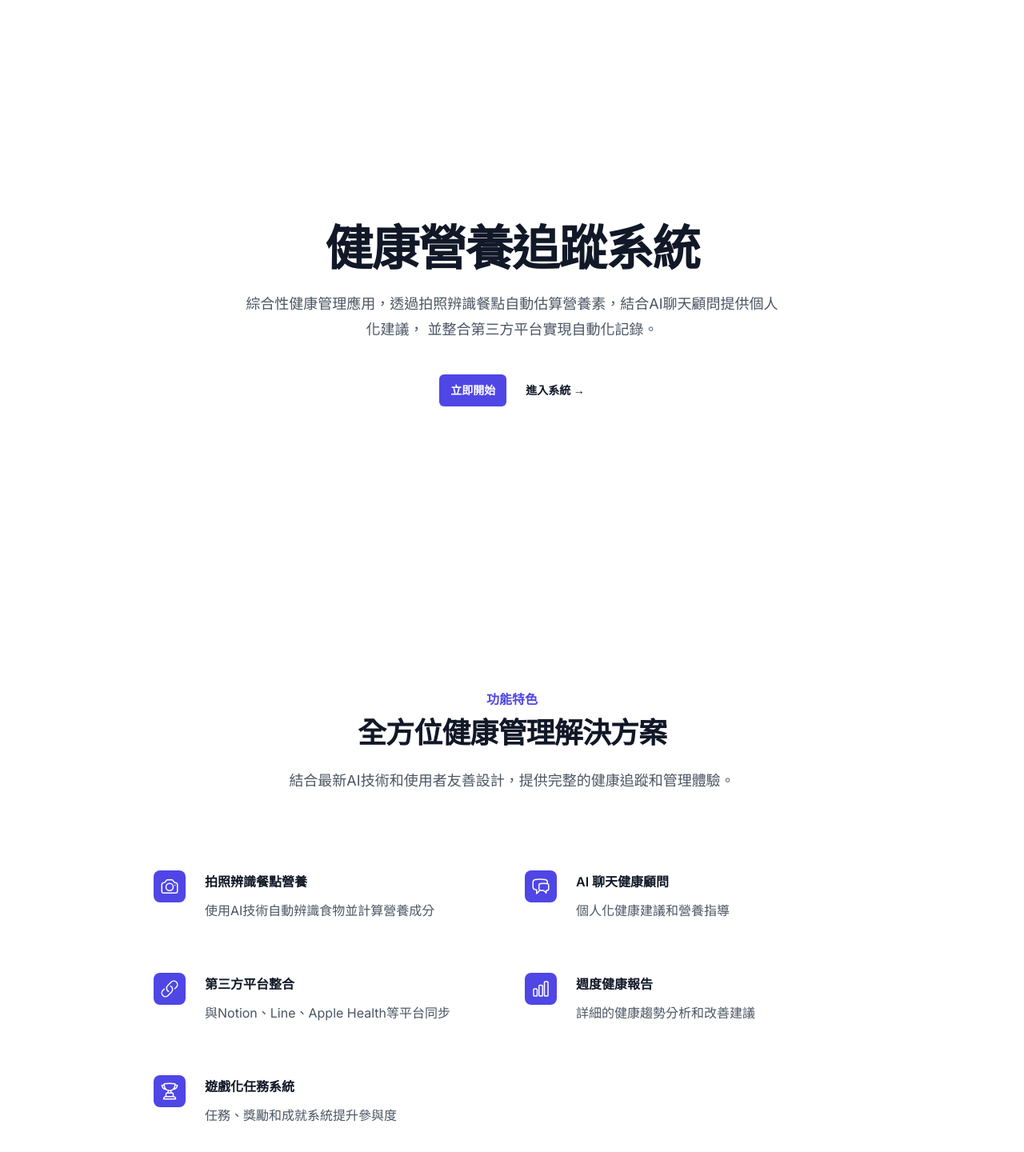
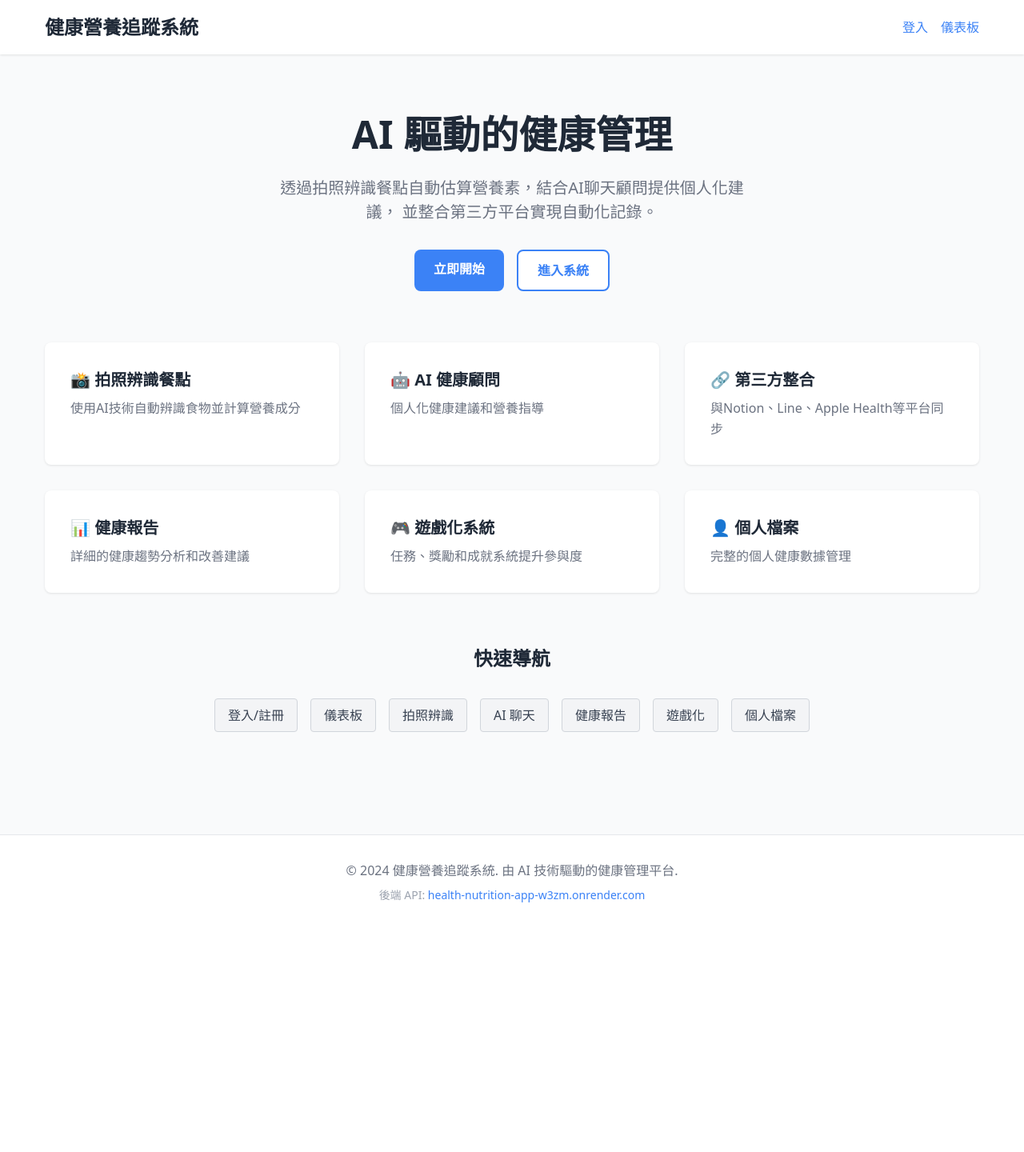
Before and after one commit to kevin-twai/health-nutrition-app, a Next.js app in the folder apps/web/: page / in a window 1280 px wide. Shown: the top 1440 px of the page at 80% size. After the commit the page ends 1161 px from the top, so only its background shows below. Built offline with nearby package versions, Linux system fonts and the light colour scheme.

Commit message:
Create simplified homepage with inline styles for better compatibility

```diff
--- a/apps/web/src/app/page.tsx
+++ b/apps/web/src/app/page.tsx
@@ -1,89 +1,227 @@
-import { CameraIcon, ChatBubbleLeftRightIcon, ChartBarIcon, TrophyIcon, LinkIcon } from '@heroicons/react/24/outline'
-
 export default function Home() {
-  const features = [
-    {
-      name: '拍照辨識餐點營養',
-      description: '使用AI技術自動辨識食物並計算營養成分',
-      icon: CameraIcon,
-    },
-    {
-      name: 'AI 聊天健康顧問',
-      description: '個人化健康建議和營養指導',
-      icon: ChatBubbleLeftRightIcon,
-    },
-    {
-      name: '第三方平台整合',
-      description: '與Notion、Line、Apple Health等平台同步',
-      icon: LinkIcon,
-    },
-    {
-      name: '週度健康報告',
-      description: '詳細的健康趨勢分析和改善建議',
-      icon: ChartBarIcon,
-    },
-    {
-      name: '遊戲化任務系統',
-      description: '任務、獎勵和成就系統提升參與度',
-      icon: TrophyIcon,
-    },
-  ]
-
   return (
-    <div className="bg-white">
-      <div className="relative isolate px-6 pt-14 lg:px-8">
-        <div className="mx-auto max-w-2xl py-32 sm:py-48 lg:py-56">
-          <div className="text-center">
-            <h1 className="text-4xl font-bold tracking-tight text-gray-900 sm:text-6xl">
+    <div style={{
+      minHeight: '100vh',
+      backgroundColor: '#f9fafb',
+      fontFamily: 'system-ui, -apple-system, sans-serif'
+    }}>
+      {/* Header */}
+      <header style={{
+        backgroundColor: 'white',
+        boxShadow: '0 1px 3px rgba(0,0,0,0.1)',
+        padding: '1rem 0'
+      }}>
+        <div style={{
+          maxWidth: '1200px',
+          margin: '0 auto',
+          padding: '0 1rem',
+          display: 'flex',
+          justifyContent: 'space-between',
+          alignItems: 'center'
+        }}>
+          <h1 style={{
+            fontSize: '1.5rem',
+            fontWeight: 'bold',
+            color: '#1f2937',
+            margin: 0
+          }}>
             健康營養追蹤系統
           </h1>
-            <p className="mt-6 text-lg leading-8 text-gray-600">
-              綜合性健康管理應用，透過拍照辨識餐點自動估算營養素，結合AI聊天顧問提供個人化建議，
+          <nav style={{ display: 'flex', gap: '1rem' }}>
+            <a href="/auth" style={{
+              color: '#3b82f6',
+              textDecoration: 'none',
+              fontWeight: '500'
+            }}>
+              登入
+            </a>
+            <a href="/dashboard" style={{
+              color: '#3b82f6',
+              textDecoration: 'none',
+              fontWeight: '500'
+            }}>
+              儀表板
+            </a>
+          </nav>
+        </div>
+      </header>
+
+      {/* Main Content */}
+      <main style={{
+        maxWidth: '1200px',
+        margin: '0 auto',
+        padding: '4rem 1rem'
+      }}>
+        <div style={{ textAlign: 'center', marginBottom: '4rem' }}>
+          <h2 style={{
+            fontSize: '3rem',
+            fontWeight: 'bold',
+            color: '#1f2937',
+            marginBottom: '1rem'
+          }}>
+            AI 驅動的健康管理
+          </h2>
+          <p style={{
+            fontSize: '1.25rem',
+            color: '#6b7280',
+            maxWidth: '600px',
+            margin: '0 auto 2rem'
+          }}>
+            透過拍照辨識餐點自動估算營養素，結合AI聊天顧問提供個人化建議，
             並整合第三方平台實現自動化記錄。
           </p>
-            <div className="mt-10 flex items-center justify-center gap-x-6">
-              <a
-                href="/auth"
-                className="rounded-md bg-indigo-600 px-3.5 py-2.5 text-sm font-semibold text-white shadow-sm hover:bg-indigo-500 focus-visible:outline focus-visible:outline-2 focus-visible:outline-offset-2 focus-visible:outline-indigo-600"
-              >
+          <div style={{ display: 'flex', gap: '1rem', justifyContent: 'center' }}>
+            <a href="/auth" style={{
+              backgroundColor: '#3b82f6',
+              color: 'white',
+              padding: '0.75rem 1.5rem',
+              borderRadius: '0.5rem',
+              textDecoration: 'none',
+              fontWeight: '600',
+              display: 'inline-block'
+            }}>
               立即開始
             </a>
-              <a href="/dashboard" className="text-sm font-semibold leading-6 text-gray-900">
-                進入系統 <span aria-hidden="true">→</span>
+            <a href="/dashboard" style={{
+              backgroundColor: 'white',
+              color: '#3b82f6',
+              padding: '0.75rem 1.5rem',
+              borderRadius: '0.5rem',
+              textDecoration: 'none',
+              fontWeight: '600',
+              border: '2px solid #3b82f6',
+              display: 'inline-block'
+            }}>
+              進入系統
             </a>
           </div>
         </div>
+
+        {/* Features */}
+        <div style={{
+          display: 'grid',
+          gridTemplateColumns: 'repeat(auto-fit, minmax(300px, 1fr))',
+          gap: '2rem',
+          marginTop: '4rem'
+        }}>
+          {[
+            {
+              title: '📸 拍照辨識餐點',
+              description: '使用AI技術自動辨識食物並計算營養成分'
+            },
+            {
+              title: '🤖 AI 健康顧問',
+              description: '個人化健康建議和營養指導'
+            },
+            {
+              title: '🔗 第三方整合',
+              description: '與Notion、Line、Apple Health等平台同步'
+            },
+            {
+              title: '📊 健康報告',
+              description: '詳細的健康趨勢分析和改善建議'
+            },
+            {
+              title: '🎮 遊戲化系統',
+              description: '任務、獎勵和成就系統提升參與度'
+            },
+            {
+              title: '👤 個人檔案',
+              description: '完整的個人健康數據管理'
+            }
+          ].map((feature, index) => (
+            <div key={index} style={{
+              backgroundColor: 'white',
+              padding: '2rem',
+              borderRadius: '0.5rem',
+              boxShadow: '0 1px 3px rgba(0,0,0,0.1)'
+            }}>
+              <h3 style={{
+                fontSize: '1.25rem',
+                fontWeight: '600',
+                marginBottom: '0.5rem',
+                color: '#1f2937'
+              }}>
+                {feature.title}
+              </h3>
+              <p style={{
+                color: '#6b7280',
+                lineHeight: '1.6'
+              }}>
+                {feature.description}
+              </p>
+            </div>
+          ))}
+        </div>
+
+        {/* Quick Links */}
+        <div style={{
+          marginTop: '4rem',
+          textAlign: 'center'
+        }}>
+          <h3 style={{
+            fontSize: '1.5rem',
+            fontWeight: '600',
+            marginBottom: '2rem',
+            color: '#1f2937'
+          }}>
+            快速導航
+          </h3>
+          <div style={{
+            display: 'flex',
+            flexWrap: 'wrap',
+            gap: '1rem',
+            justifyContent: 'center'
+          }}>
+            {[
+              { name: '登入/註冊', href: '/auth' },
+              { name: '儀表板', href: '/dashboard' },
+              { name: '拍照辨識', href: '/photo' },
+              { name: 'AI 聊天', href: '/chat' },
+              { name: '健康報告', href: '/reports' },
+              { name: '遊戲化', href: '/gamification' },
+              { name: '個人檔案', href: '/profile' }
+            ].map((link) => (
+              <a key={link.name} href={link.href} style={{
+                backgroundColor: '#f3f4f6',
+                color: '#374151',
+                padding: '0.5rem 1rem',
+                borderRadius: '0.25rem',
+                textDecoration: 'none',
+                fontWeight: '500',
+                border: '1px solid #d1d5db'
+              }}>
+                {link.name}
+              </a>
+            ))}
           </div>
         </div>
+      </main>
 
-      <div id="features" className="py-24 sm:py-32">
-        <div className="mx-auto max-w-7xl px-6 lg:px-8">
-          <div className="mx-auto max-w-2xl lg:text-center">
-            <h2 className="text-base font-semibold leading-7 text-indigo-600">功能特色</h2>
-            <p className="mt-2 text-3xl font-bold tracking-tight text-gray-900 sm:text-4xl">
-              全方位健康管理解決方案
+      {/* Footer */}
+      <footer style={{
+        backgroundColor: 'white',
+        borderTop: '1px solid #e5e7eb',
+        padding: '2rem 0',
+        marginTop: '4rem'
+      }}>
+        <div style={{
+          maxWidth: '1200px',
+          margin: '0 auto',
+          padding: '0 1rem',
+          textAlign: 'center'
+        }}>
+          <p style={{ color: '#6b7280' }}>
+            © 2024 健康營養追蹤系統. 由 AI 技術驅動的健康管理平台.
           </p>
-            <p className="mt-6 text-lg leading-8 text-gray-600">
-              結合最新AI技術和使用者友善設計，提供完整的健康追蹤和管理體驗。
+          <p style={{ color: '#9ca3af', fontSize: '0.875rem', marginTop: '0.5rem' }}>
+            後端 API: <a href="https://health-nutrition-app-w3zm.onrender.com"
+                        style={{ color: '#3b82f6' }}>
+              health-nutrition-app-w3zm.onrender.com
+            </a>
           </p>
         </div>
-          <div className="mx-auto mt-16 max-w-2xl sm:mt-20 lg:mt-24 lg:max-w-4xl">
-            <dl className="grid max-w-xl grid-cols-1 gap-x-8 gap-y-10 lg:max-w-none lg:grid-cols-2 lg:gap-y-16">
-              {features.map((feature) => (
-                <div key={feature.name} className="relative pl-16">
-                  <dt className="text-base font-semibold leading-7 text-gray-900">
-                    <div className="absolute left-0 top-0 flex h-10 w-10 items-center justify-center rounded-lg bg-indigo-600">
-                      <feature.icon className="h-6 w-6 text-white" aria-hidden="true" />
-                    </div>
-                    {feature.name}
-                  </dt>
-                  <dd className="mt-2 text-base leading-7 text-gray-600">{feature.description}</dd>
-                </div>
-              ))}
-            </dl>
-          </div>
-        </div>
-      </div>
+      </footer>
     </div>
   )
 }
```
Lines whose indentation alone changed are shown as unchanged.
